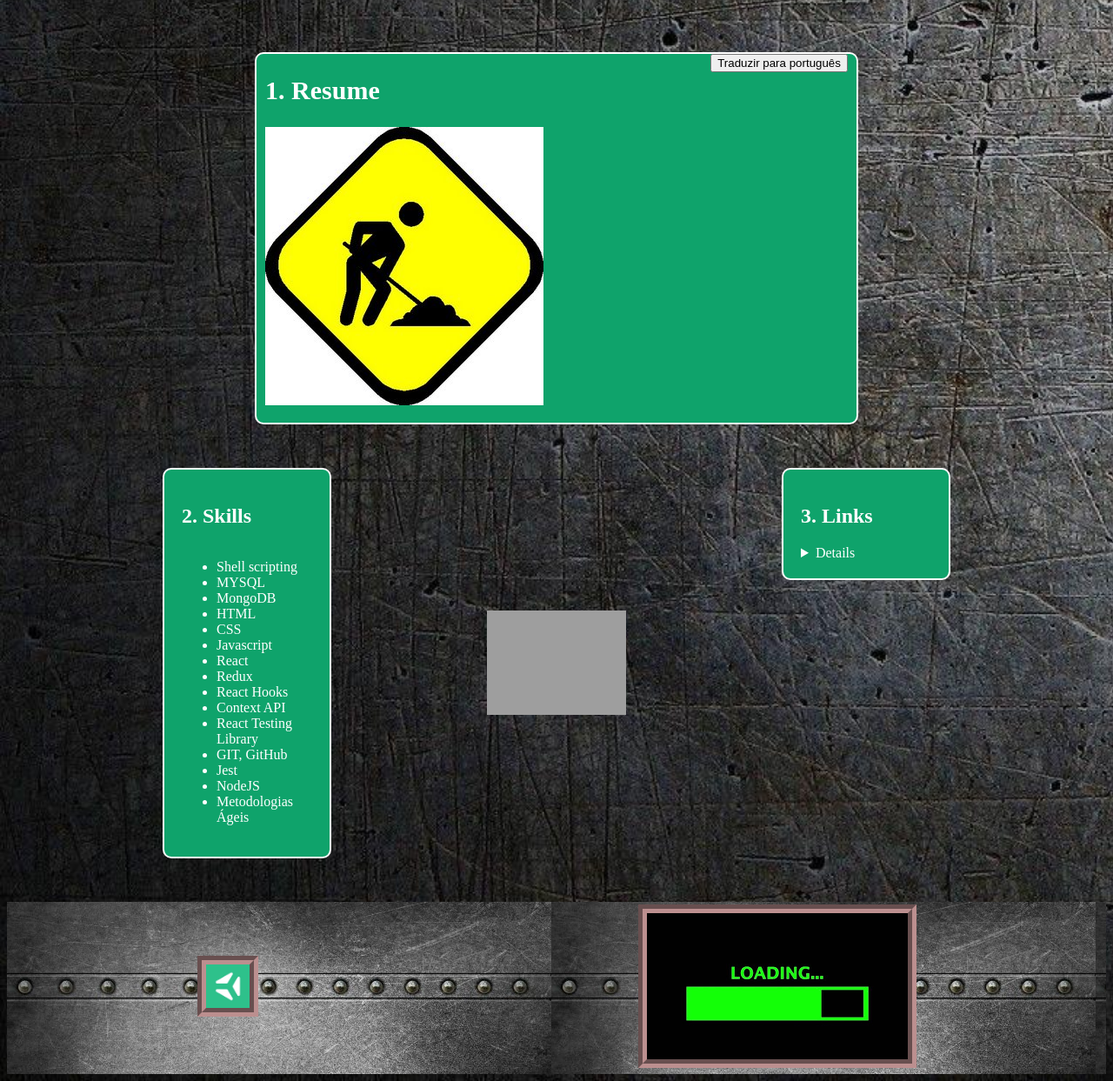
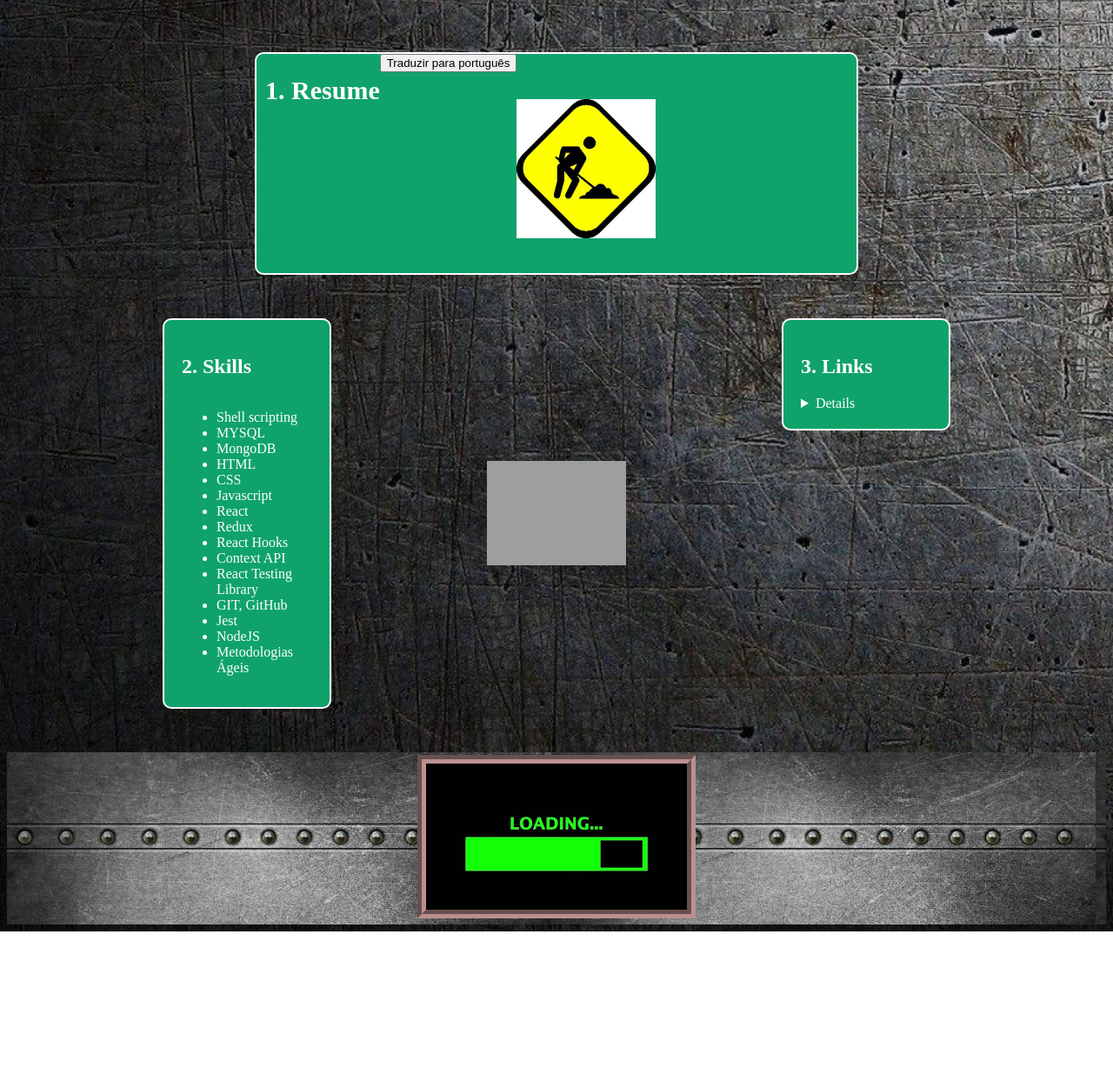
Before and after one commit to hugo-netuno/hugo-netuno.github.io, a plain HTML site: page index.html in a window 1280 px wide. Shown: the part 764-2007 px from the top of the page at 87% size. After the commit the page ends 1835 px from the top, so only its background shows below. Drawn offline with Linux system fonts and the light colour scheme; grey boxes are pictures that could not be loaded.

Commit message:
manutencao

```diff
--- a/index.html
+++ b/index.html
@@ -36,8 +36,8 @@
                 <button id="para-portugues" onclick="paraPortugues()">Traduzir para português</button>
                 <button id="para-ingles" onclick="paraIngles()">Translate to english</button>
             </div>
-            <p id="portugues"><img src="./u.jpeg" alt="trabalhando no conteudo"></p>
-            <p id="ingles"><img src="./u.jpeg" alt="under construction"></p>
+            <p id="portugues"><img src="./u.jpeg" alt="trabalhando no conteudo" class="manutencao"></p>
+            <p id="ingles"><img src="./u.jpeg" alt="under construction" class="manutencao"></p>
         </div>
     </div>
     <div id="bottom">
@@ -81,15 +81,6 @@
     </div>
     <footer>
         <div id="footer">
-            <div id="trybe">
-                <table>
-                    <tr>
-                        <td>
-                            <img src="trybe-new.png" alt="Trybe logo">
-                        </td>
-                    </tr>
-                </table>
-            </div>
         <div id="gauge">
             <table>
                 <tr>
--- a/styles.css
+++ b/styles.css
@@ -6,6 +6,14 @@ body {
   height: 70px;
   width: 100%;
 }
+
+.manutencao {
+  width: 50%;
+  margin: auto;
+  justify-content: center;
+  margin-top: 10%;
+}
+
 h1 {
   text-align: center;
   width: 50%;
@@ -83,6 +91,7 @@ h4 {
   padding-right: 10px;
   padding-bottom: 15px;
   border-radius: 10px;
+  display: flex;
 }
 #titulo-e-botoes {
   display: flex;
```
